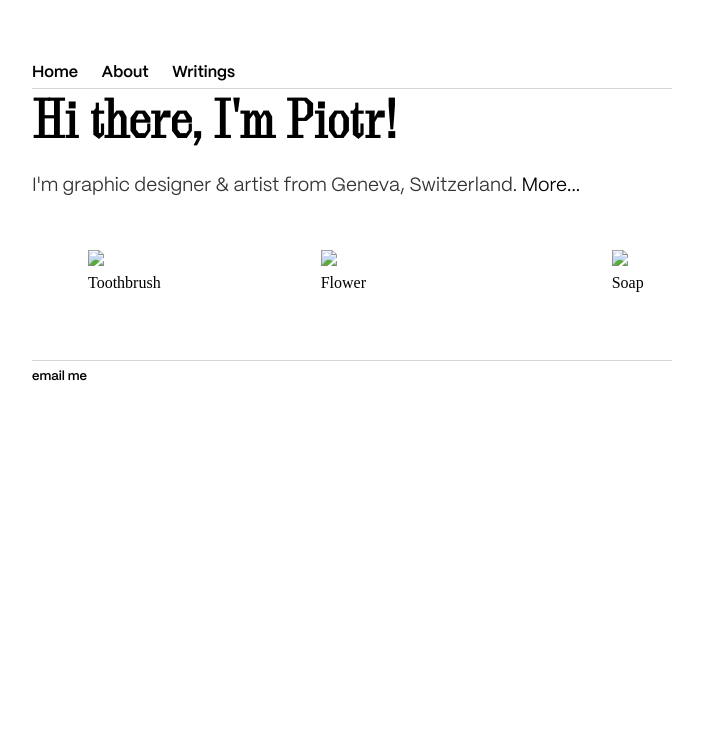
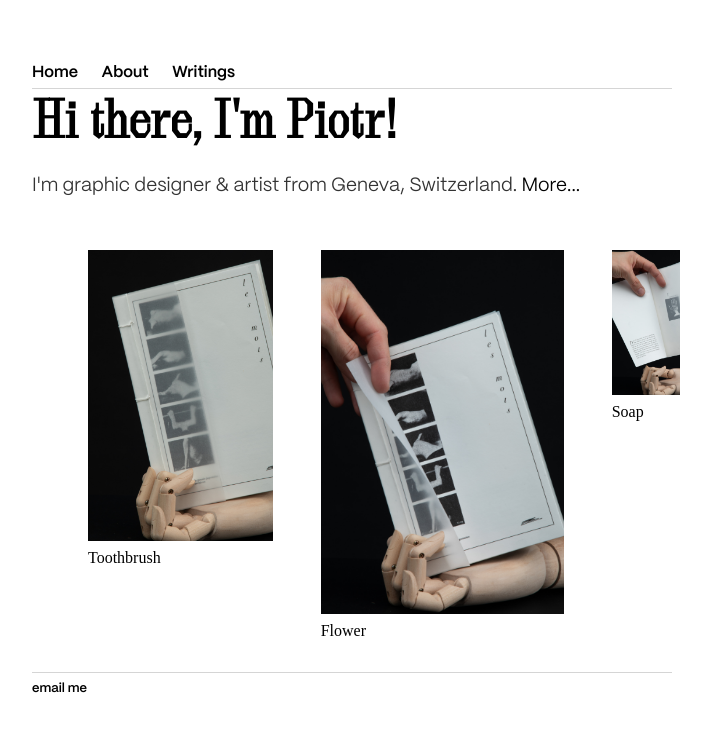
Before and after one commit to piotrvish/piotrvish.github.io, a Jekyll site: the page index.html, which Jekyll copies as it is, in a window 1280 px wide. Shown: the top 732 px of the page, without its empty margins (288-999 px from the left). Built offline with Jekyll 4.4.1, drawn with Linux system fonts in a browser that asks for light colours; some web fonts are replaced.

Commit message:
Photo add

```diff
--- a/index.html
+++ b/index.html
@@ -30,7 +30,7 @@
 			<section>
 				<div>
 				  <figure>
-					<img src="photo1.jpg" />
+					<img src="img/photo1.jpg" />
 
 					<figcaption>Toothbrush</figcaption>
 				  </figure>
@@ -38,7 +38,7 @@
 
 				<div>
 				  <figure>
-					<img src="photo2.jpg" />
+					<img src="img/photo2.jpg" />
 
 					<figcaption>Flower</figcaption>
 				  </figure>
@@ -46,7 +46,7 @@
 
 				<div>
 				  <figure>
-					<img src="photo3.jpg" />
+					<img src="img/photo3.jpg" />
 
 					<figcaption>Soap</figcaption>
 				  </figure>
@@ -54,7 +54,7 @@
 
 				<div>
 				  <figure>
-					<img src="photo4.jpg" />
+					<img src="img/photo4.jpg" />
 
 					<figcaption>Carton of eggs</figcaption>
 				  </figure>
@@ -62,7 +62,7 @@
 
 				<div>
 				  <figure>
-					<img src="photo5.jpg" />
+					<img src="img/photo5.jpg" />
 
 					<figcaption>Basketball</figcaption>
 				  </figure>
@@ -70,7 +70,7 @@
 
 				<div>
 				  <figure>
-					<img src="photo6.jpg" />
+					<img src="img/photo6.jpg" />
 
 					<figcaption>Teddy bear</figcaption>
 				  </figure>
```
